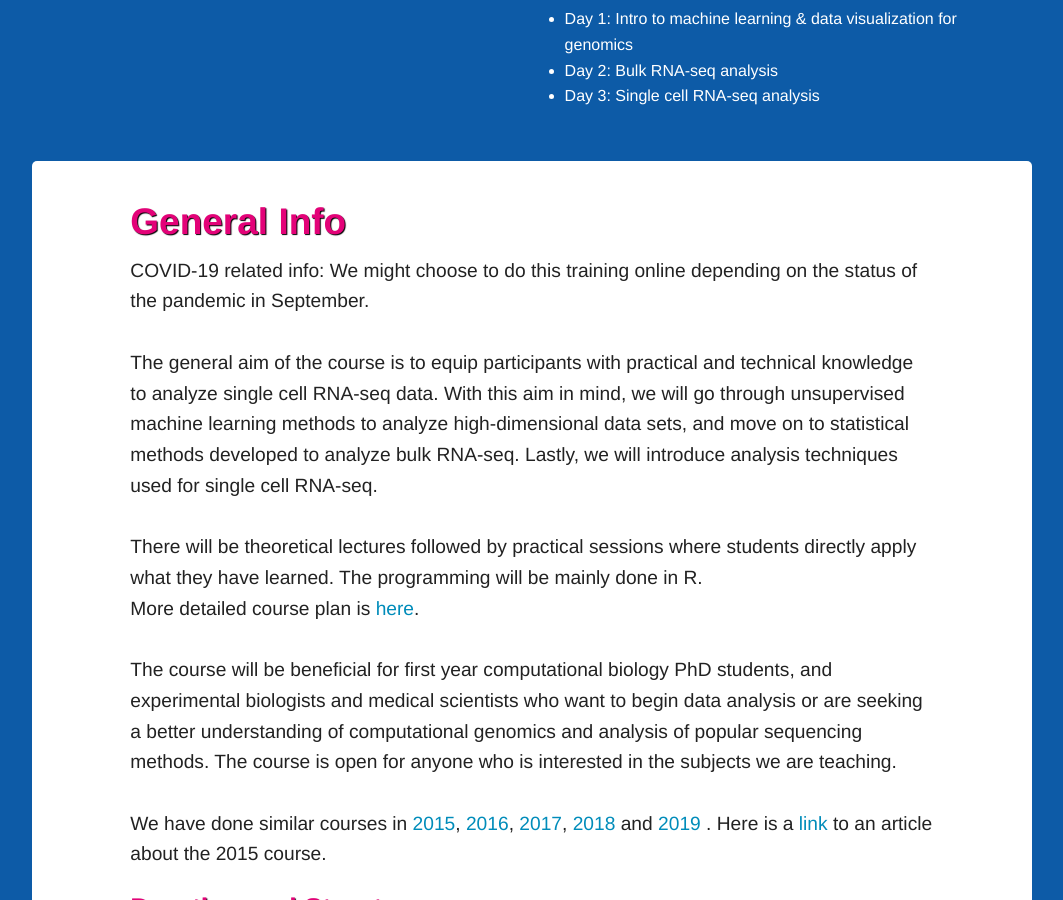
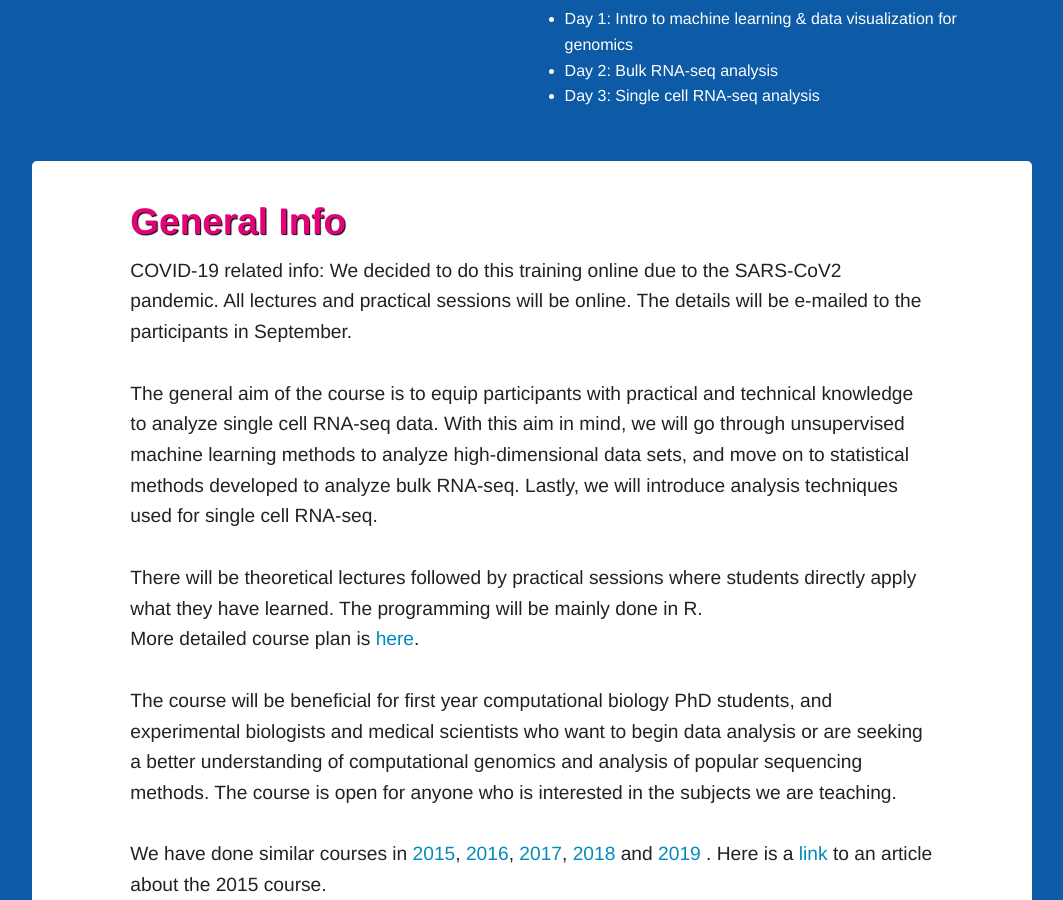
Before and after one commit to BIMSBbioinfo/compgen, a Jekyll site: the page 2020/index.html, which Jekyll copies as it is, in a window 1280 px wide and 900 px high, scrolled down 1072 px. Shown: the whole window, without its empty margins (108-1171 px from the left). Built offline with Jekyll 4.4.1, drawn with Linux system fonts in a browser that asks for light colours; nearby versions of some CDN libraries; library files that are not in the unit come from our copies; some of the changed text lies outside the part shown.

Commit message:
Update index.html

```diff
--- a/2020/index.html
+++ b/2020/index.html
@@ -67,7 +67,8 @@
 
         <h2 id="General info">General Info</h2>
         <p>
-          COVID-19 related info: We might choose to do this training online depending on the status of the pandemic in September.
+          COVID-19 related info: We decided to do this training online due to the SARS-CoV2 pandemic. All lectures and practical sessions will be online. The details will be
+          e-mailed to the participants in September.
           <br><br>
           The general aim of the course is to equip participants with practical and technical knowledge to analyze single cell
           RNA-seq data. With this aim in mind, we will go through unsupervised machine learning methods to analyze high-dimensional data sets,
```
Also changed, not shown: other parts of 2020/index.html (+1 -1 lines).
